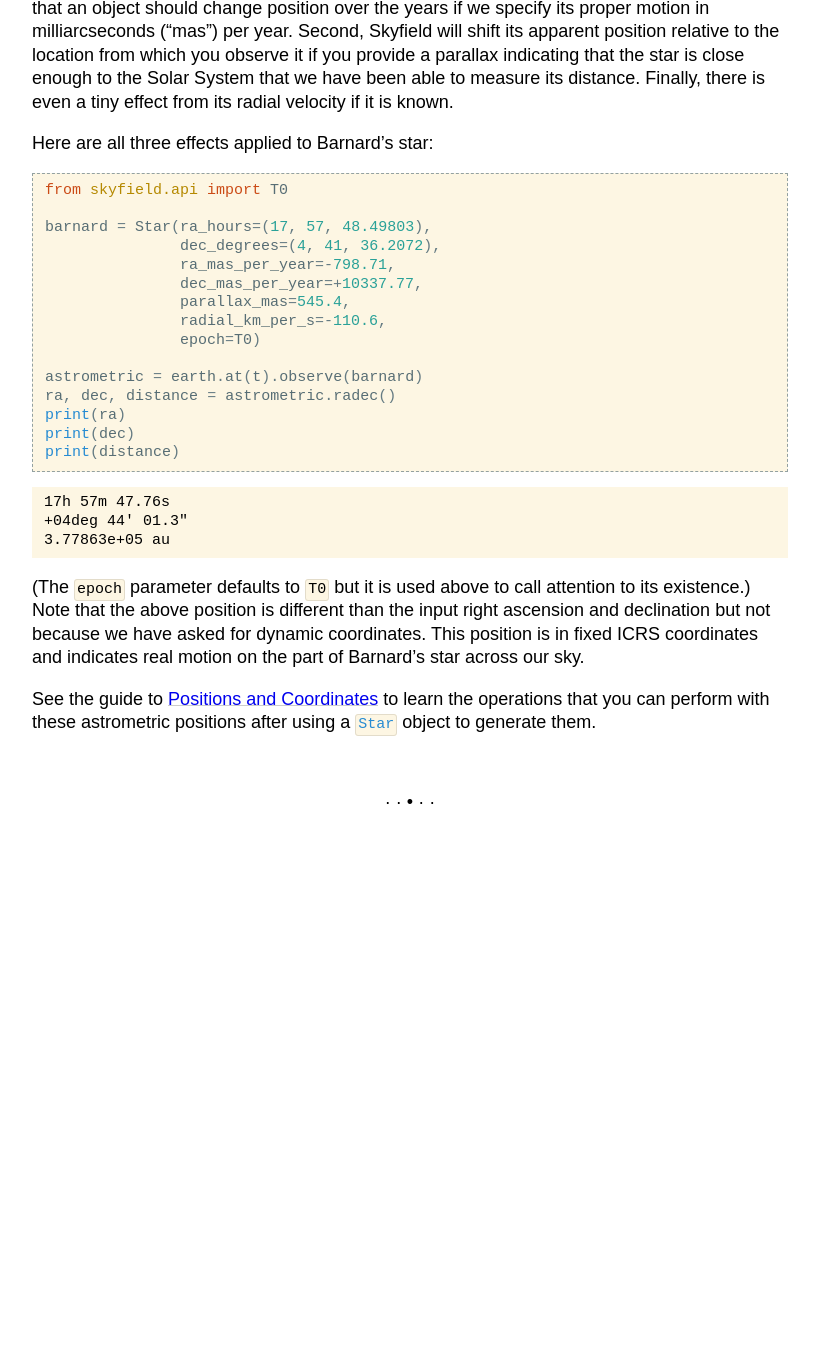
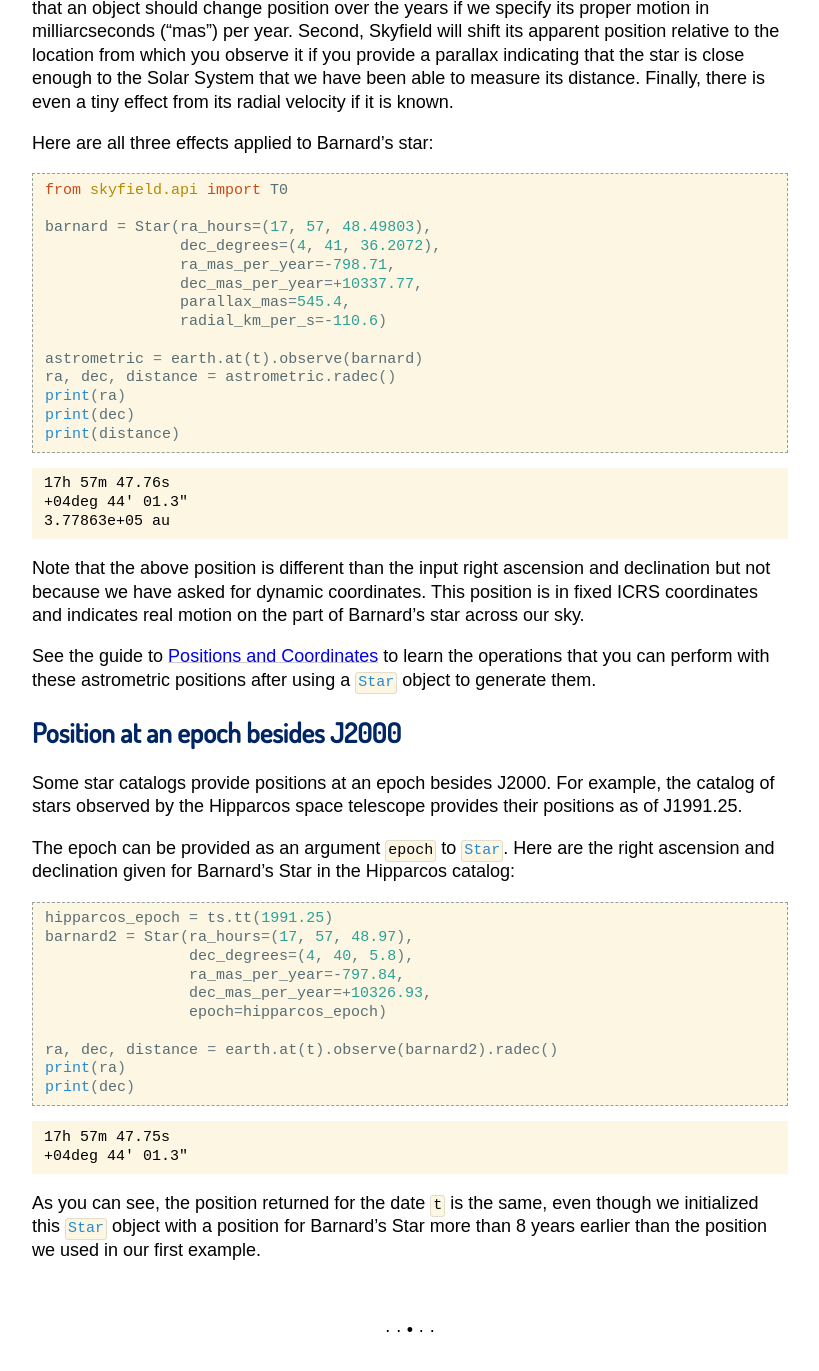
Before and after one commit to skyfielders/python-skyfield, a Sphinx documentation site: the page built from skyfield/documentation/stars.rst, in a window 1280 px wide and 1400 px high, scrolled down 1501 px. Shown: the top 1371 px of the window, without its empty margins (230-1049 px from the left). Built offline with Sphinx 7.4.7, drawn with Linux system fonts in a browser that asks for light colours; some web fonts are replaced; before the commit the page ends 2373 px from its top, so only the background shows below that.

Commit message:
Explain how to use `epoch` when creating a `Star`
Fixes #125.

```diff
--- a/skyfield/documentation/stars.rst
+++ b/skyfield/documentation/stars.rst
@@ -114,8 +114,7 @@ Here are all three effects applied to Barnard’s star:
                    ra_mas_per_year=-798.71,
                    dec_mas_per_year=+10337.77,
                    parallax_mas=545.4,
-                   radial_km_per_s=-110.6,
-                   epoch=T0)
+                   radial_km_per_s=-110.6)
 
     astrometric = earth.at(t).observe(barnard)
     ra, dec, distance = astrometric.radec()
@@ -129,16 +128,49 @@ Here are all three effects applied to Barnard’s star:
     +04deg 44' 01.3"
     3.77863e+05 au
 
-(The ``epoch`` parameter defaults to ``T0`` but it is used above to call
-attention to its existence.) Note that the above position is different than
-the input right ascension and declination but not because we have asked for
-dynamic coordinates. This position is in fixed ICRS coordinates and indicates
-real motion on the part of Barnard’s star across our sky.
+Note that the above position is different than the input right ascension
+and declination but not because we have asked for dynamic coordinates.
+This position is in fixed ICRS coordinates and indicates real motion on
+the part of Barnard’s star across our sky.
 
 See the guide to :doc:`positions` to learn the operations that you can
 perform with these astrometric positions after using a :class:`Star`
 object to generate them.
 
+Position at an epoch besides J2000
+==================================
+
+Some star catalogs provide positions at an epoch besides J2000.
+For example, the catalog of stars observed by the Hipparcos space telescope
+provides their positions as of J1991.25.
+
+The epoch can be provided as an argument ``epoch`` to :class:`Star`.
+Here are the right ascension and declination given for Barnard’s Star
+in the Hipparcos catalog:
+
+.. testcode::
+
+    hipparcos_epoch = ts.tt(1991.25)
+    barnard2 = Star(ra_hours=(17, 57, 48.97),
+                    dec_degrees=(4, 40, 5.8),
+                    ra_mas_per_year=-797.84,
+                    dec_mas_per_year=+10326.93,
+                    epoch=hipparcos_epoch)
+
+    ra, dec, distance = earth.at(t).observe(barnard2).radec()
+    print(ra)
+    print(dec)
+
+.. testoutput::
+
+    17h 57m 47.75s
+    +04deg 44' 01.3"
+
+As you can see, the position returned for the date ``t`` is the same,
+even though we initialized this :class:`Star` object
+with a position for Barnard’s Star more than 8 years earlier
+than the position we used in our first example.
+
 .. testcleanup::
 
    __import__('skyfield.tests.fixes').tests.fixes.teardown()
```
